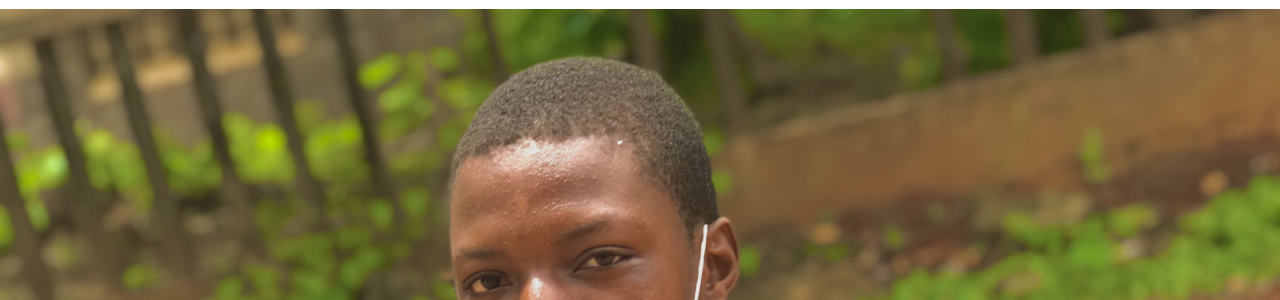
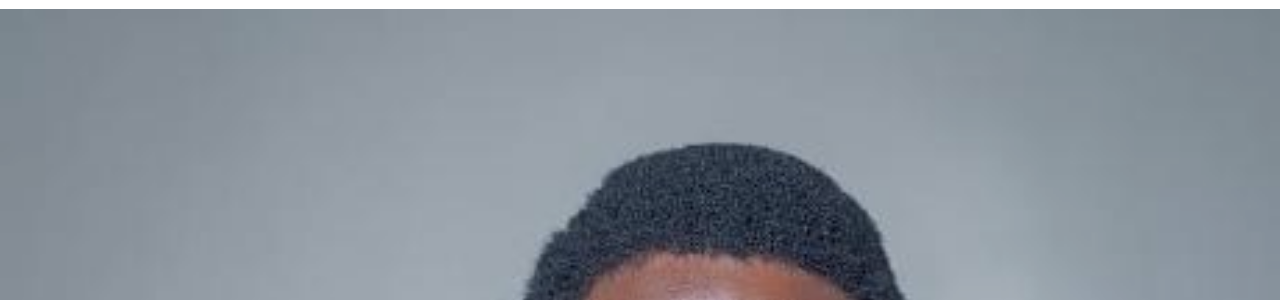
Before and after one commit to MEBH45/Portefolio, a plain HTML site: page index.html in a window 1280 px wide. Shown: the part 81-381 px from the top of the page. Drawn offline with nearby package versions, Linux system fonts and the light colour scheme; a web font is replaced by a local one.

Commit message:
Update main.css

```diff
--- a/boot/assets/css/main.css
+++ b/boot/assets/css/main.css
@@ -638,7 +638,7 @@ section,
 # Hero Section
 --------------------------------------------------------------*/
 .hero {
-  background: url(../img/IMG_0093.JPG) top center no-repeat;
+  background: url(../img/Ephrem.jpg) top center no-repeat;
   background-size: cover;
   width: 100%;
   min-height: 90vh;
```
